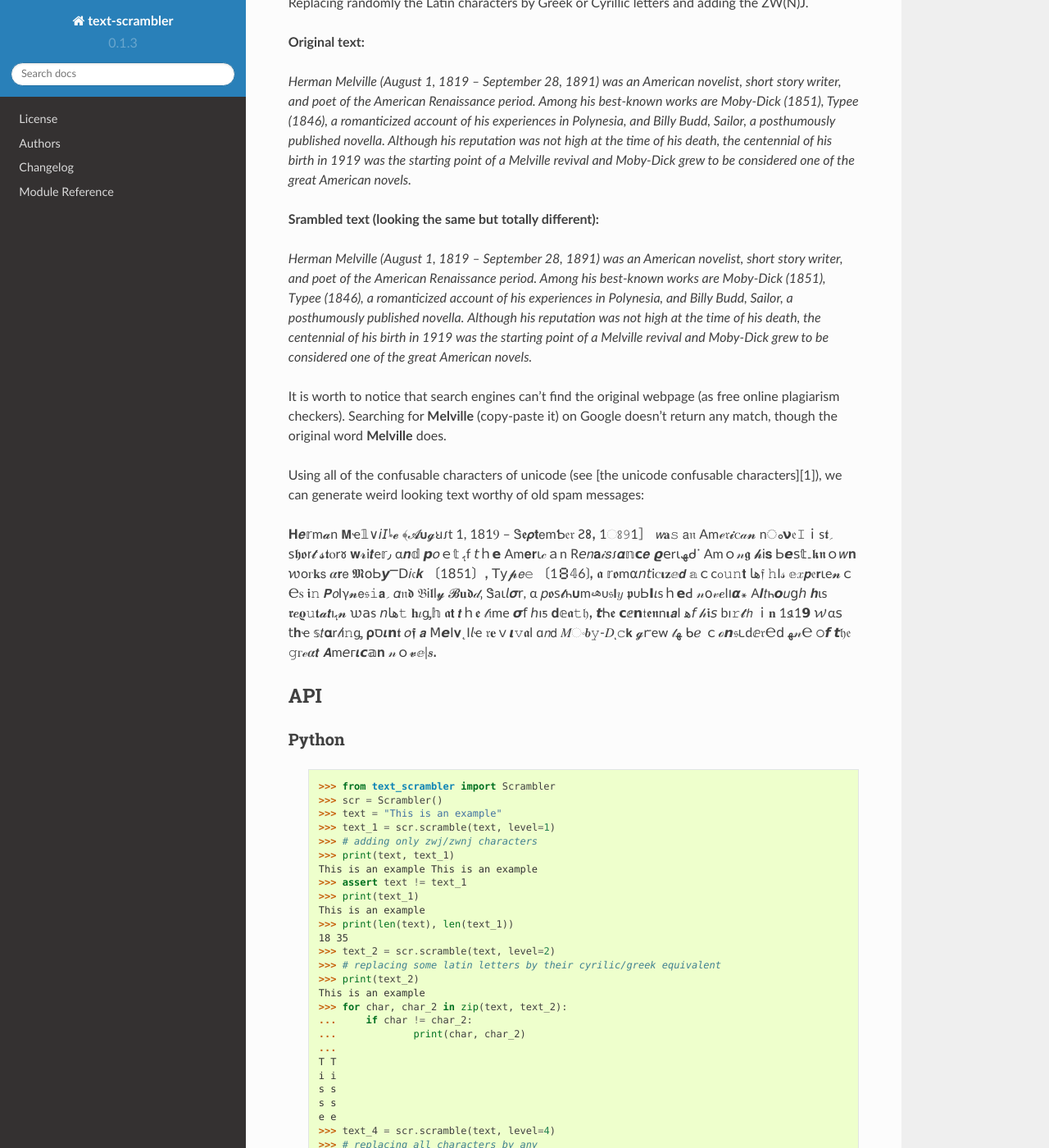
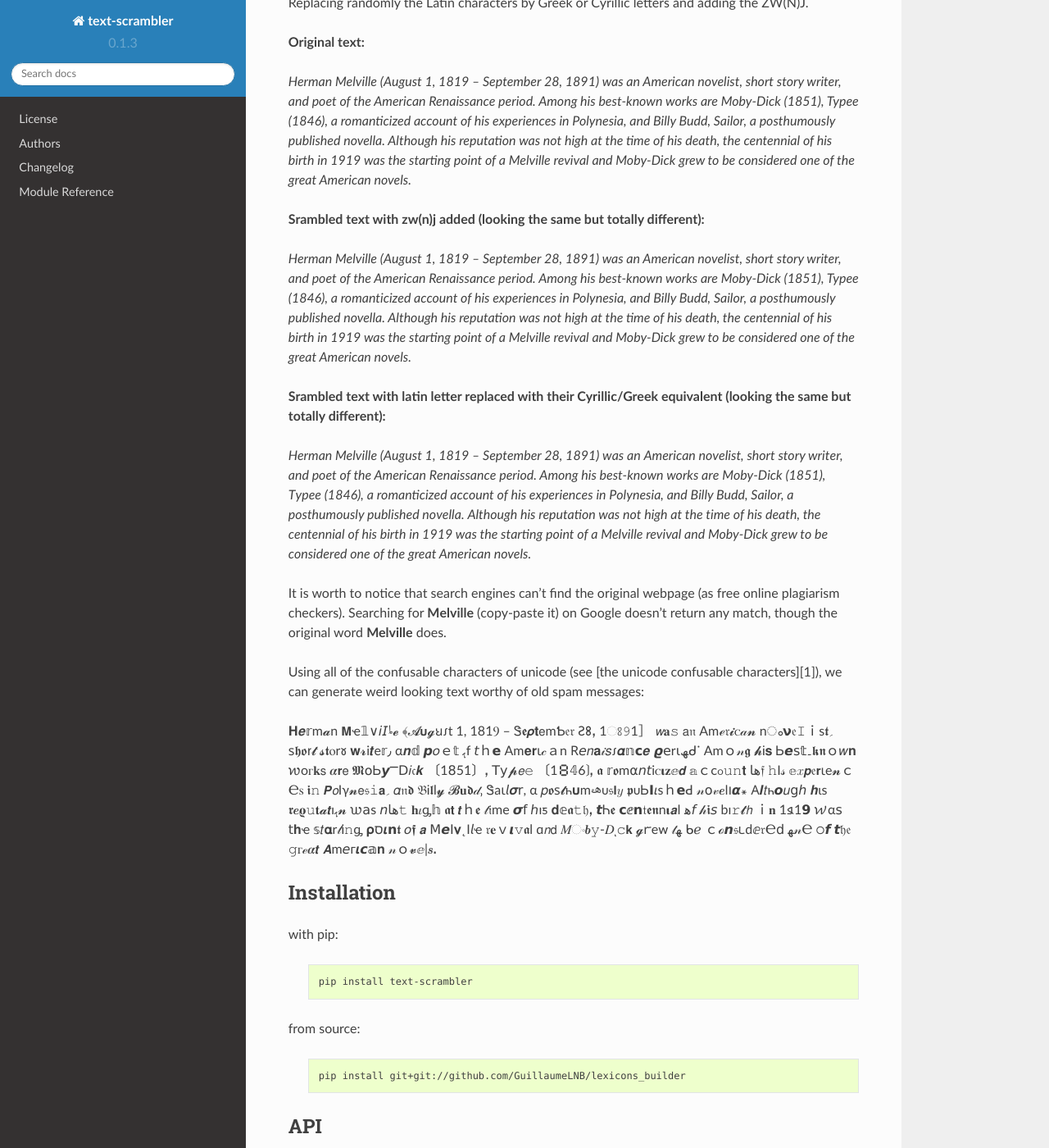
Before and after one commit to GuillaumeLNB/text-scrambler, a Sphinx documentation site: the page built from docs/index.rst, in a window 1280 px wide and 1400 px high, scrolled down 296 px. Shown: the whole window at 82% size. Built offline with Sphinx 7.4.7 and the Read the Docs theme 2.0.0, drawn with Linux system fonts in a browser that asks for light colours.

Commit message:
updated documentation

```diff
--- a/docs/index.rst
+++ b/docs/index.rst
@@ -14,9 +14,13 @@ Replacing randomly the Latin characters by Greek or Cyrillic letters and adding
 
 `Herman Melville (August 1, 1819 – September 28, 1891) was an American novelist, short story writer, and poet of the American Renaissance period. Among his best-known works are Moby-Dick (1851), Typee (1846), a romanticized account of his experiences in Polynesia, and Billy Budd, Sailor, a posthumously published novella. Although his reputation was not high at the time of his death, the centennial of his birth in 1919 was the starting point of a Melville revival and Moby-Dick grew to be considered one of the great American novels.`
 
-**Srambled text (looking the same but totally different):**
+**Srambled text with zw(n)j added (looking the same but totally different):**
 
-`Неrman Μelvillе (Аugust 1, 1819 – Sерtеmbеr 28, 1891) waѕ аn Amerіcan nοvеliѕt, shοrt stоry wrіtеr, and рoеt οf thе Amеriсаn Rеnaissаnсе реrіοd. Amοng his bеѕt-knοwn works arе Мoby-Diсk (1851), Τyрee (1846), а romаntiсized aсcοunt of his ехperienсеs in Pоlynеѕіа, and Віlly Βudd, Sаilоr, а роѕthumοuѕly рublіshed nοvella. Аlthοugh hiѕ rеputatiоn wаs nоt hіgh аt the tіme оf hіѕ dеath, thе centеnnіаl οf hіѕ bіrth іn 1919 was thе startіng pοint οf a Мelvillе rеvіval аnd Mοby-Dісk grеw to be cоnsіdеrеd оne οf thе grеаt Αmerican novеls.`
+`H‍e‌r‌m‍a‍n‌ ‌M‍e‌l‌v‌i‍l‍l‍e‍ ‌(‍A‍u‍g‌u‌s‍t‌ ‌1‌,‌ ‍1‍8‌1‍9‌ ‌–‌ ‌S‍e‌p‌t‌e‍m‍b‍e‌r‌ ‍2‌8‍,‍ ‍1‍8‌9‌1‍)‌ ‌w‍a‌s‍ ‌a‍n‌ ‍A‌m‌e‌r‌i‌c‍a‌n‍ ‍n‌o‍v‌e‍l‌i‌s‍t‍,‍ ‌s‍h‌o‍r‍t‌ ‍s‌t‌o‌r‍y‍ ‌w‌r‍i‌t‍e‌r‌,‌ ‍a‍n‍d‍ ‌p‌o‌e‌t‌ ‍o‌f‍ ‌t‌h‍e‌ ‌A‍m‌e‍r‌i‍c‌a‌n‍ ‍R‍e‌n‍a‍i‍s‍s‌a‌n‍c‌e‍ ‌p‍e‌r‍i‌o‌d‌.‍ ‍A‌m‍o‌n‍g‍ ‍h‍i‌s‍ ‌b‍e‌s‍t‍-‌k‍n‌o‍w‌n‍ ‌w‍o‌r‍k‍s‌ ‍a‌r‍e‍ ‍M‍o‌b‍y‌-‍D‌i‍c‍k‍ ‍(‌1‍8‌5‍1‍)‍,‌ ‌T‍y‌p‍e‌e‌ ‍(‌1‍8‌4‌6‍)‌,‍ ‌a‌ ‍r‌o‌m‍a‌n‍t‌i‍c‍i‌z‌e‍d‌ ‍a‍c‌c‍o‌u‍n‌t‌ ‍o‌f‌ ‍h‌i‍s‌ ‍e‍x‍p‍e‌r‌i‌e‌n‍c‌e‍s‌ ‌i‍n‍ ‍P‍o‌l‌y‌n‍e‍s‌i‍a‌,‍ ‍a‍n‍d‍ ‍B‍i‍l‍l‌y‌ ‌B‌u‌d‍d‌,‍ ‍S‍a‌i‌l‌o‍r‌,‍ ‍a‌ ‍p‌o‌s‍t‌h‍u‍m‌o‍u‌s‍l‍y‌ ‌p‍u‌b‍l‍i‌s‌h‍e‌d‍ ‍n‌o‌v‌e‌l‍l‍a‍.‌ ‍A‍l‍t‍h‌o‍u‍g‍h‍ ‍h‌i‍s‌ ‌r‍e‌p‍u‍t‌a‍t‍i‌o‌n‍ ‌w‍a‌s‌ ‍n‌o‌t‌ ‍h‌i‌g‍h‌ ‍a‌t‌ ‌t‌h‌e‌ ‌t‍i‍m‍e‍ ‍o‍f‌ ‌h‌i‍s‍ ‌d‌e‍a‍t‍h‌,‌ ‌t‍h‌e‍ ‌c‍e‌n‍t‌e‍n‌n‌i‍a‍l‌ ‍o‍f‌ ‍h‍i‌s‍ ‍b‍i‌r‌t‍h‍ ‌i‌n‌ ‍1‌9‍1‌9‌ ‌w‍a‍s‍ ‌t‌h‌e‍ ‌s‌t‍a‍r‌t‍i‍n‍g‍ ‍p‍o‌i‌n‌t‌ ‍o‌f‌ ‍a‌ ‍M‍e‌l‌v‌i‍l‌l‌e‍ ‌r‍e‍v‌i‌v‍a‍l‍ ‌a‌n‍d‌ ‍M‍o‍b‌y‍-‌D‌i‌c‌k‍ ‍g‍r‌e‌w‍ ‌t‌o‌ ‌b‍e‍ ‌c‌o‌n‍s‌i‌d‌e‍r‌e‌d‌ ‌o‍n‍e‌ ‍o‌f‌ ‍t‌h‌e‍ ‍g‍r‌e‍a‌t‌ ‌A‌m‍e‌r‌i‍c‍a‍n‍ ‍n‌o‌v‌e‍l‌s‍.`
+
+**Srambled text with latin letter replaced with their Cyrillic/Greek equivalent (looking the same but totally different):**
+
+`Неrman Melvіllе (Αuguѕt 1, 1819 – Septеmber 28, 1891) wаѕ an Аmеrісаn nοvеlist, shοrt story writеr, and poеt оf the Americаn Rеnaіssanсe pеriоd. Amоng his bеst-known works arе Μoby-Dісk (1851), Τyреe (1846), a rоmаnticizеd accоunt оf hіs eхрerіencеs in Ρоlynеѕiа, аnd Вilly Budd, Ѕаіlοr, а pοsthumously рublіshed nоvеllа. Although hiѕ reputation was nοt hіgh at thе tіme οf hіѕ dеаth, the сentennіаl оf hіs bіrth in 1919 waѕ thе stаrting point οf a Μelville revival and Μοby-Dick grew tο bе соnѕidеrеd οne оf the great American novels.`
 
 
 It is worth to notice that search engines can't find the original webpage (as free online plagiarism checkers). Searching for **Μelvillе** (copy-paste it) on Google doesn't return any match, though the original word **Melville** does.
@@ -26,6 +30,21 @@ Using all of the confusable characters of unicode (see [the unicode confusable c
 
 𝚮‍𝒆‌𝕣‍m‍𝓪‍n‍ ‍𝝡‍ҽ‌𝟙‍∨‍𝘪‍𝘐‌𞺀‍𝓮‍ ‍﴾‍𝓐‍𝞄‍𝓰‍ꞟ‌𑣁‍t‌ ‌1‌,‌ ‍1‍8‌1‍Ⳋ‌ ‍–‍ ‌Ꮥ‌𝖊‍𝞺‌𝐭‍𝖾‌m‍Ƅ‌𝔢‌𝔯‌ ‍Ƨ‍𐌚‌ꓹ‌ ‍1‍ଃ‌𝟿‍1‍］‌ ‍𝘸‍𝐚‍𝚜‍ ‍𝖺‌𝔫‍ ‍Α‍m‌ℯ‌𝔯‌𝓲‌ꮯ‌𝒶‌𝓷‌ ‍n‌ം‍𝝼‍𝔢‍𝙸‌ｉ‌s‌𝖙‍؍‍ ‍𐑈‌𝖍‌ꬽ‍ꭇ‍𝓽‍ ‌𝓼‌𝖙‍ⲟ‌r‌𑣜‍ ‍𝐰‌𝓻‌і‍𝒕‍е‍𝕣‍٫‍ ‍α‌𝒏‌𝕕‍ ‍𝙥‌𝜊‍ｅ‍𝕥‍ ‍ﮨ‍f‌ ‌𝘵‍ｈ‍𝗲‌ ‌Α‌m‍𝐞‍𝐫‌ꙇ‌𝒸‍ａ‍n‌ ‍𖼵‍𝘦‍𝑛‌𝐚‌𝒾‌𝑠‌𑣁‌𝜶‌𝕟‌𝗰‌𝒆‍ ‌𝟈‍𝖾‌r‍⍳‌ﮫ‌ᑯ‌𐩐‌ ‍Α‌m‍ｏ‍𝓃‌𝖌‍ ‌𝓱‌Ꭵ‌𝐬‍ ‌Ꮟ‍𝙚‌𝗌‍𝕥‌۔‍𝖐‌𝖓‌ｏ‌𝑤‍𝐧‍ ‌𑜎‌о‌ꮁ‍𝐤‌𝗌‍ ‌𝜶‍𝗿‍𝖾‌ ‌𝕸‍໐‍Ꮟ‍𝙮‍Ⲻ‍𝖣‍𝑖‍𝔠‌𝒌‌ ‍〔‍1‌𝟪‌5‍1‍〕‌ꓹ‌ ‌𝖳‍𝗒‌𝓹‍𝘦‌𝚎‌ ‌〔‍1‍🯸‌𝟜‌6‍❳‍ꓹ‌ ‍𝖆‍ ‌𝕣‌ꬽ‍m‍⍺‌𝘯‌𝘵‌і‌ꮯ‌𝛊‍𝐳‍ⅇ‍𝙙‍ ‍𝕒‌ｃ‍ᴄ‌ჿ‌𝚞‍𝚗‌𝐭‍ ‍𞹤‍𝔣‍ ‍𝚑‌ӏ‌𝓈‌ ‍𝕖‍𝑥‌𝙥‍𝔢‍𝗿‍ꙇ‌e‌𝓷‍ｃ‌℮‍ꮪ‌ ‌𝖎‍𝚗‍ ‌𝙋‍𝘰‌Ӏ‍γ‌𝓷‍𝖾‍𝔰‍𝚒‌𝗮‌؍‍ ‌𝛼‍𝔫‍𝖉‌ ‍𝔅‌Ꭵ‌𝖑‌l‌𝔂‌ ‌𝓑‍𝐮‌𝖉‌𝒹‌‚‌ ‍Ꮥ‌а‌ꙇ‌𝘭‍𝝈‍𝗋‌,‍ ‌α‍ ‍𝑝‍ꬽ‍𐑈‍𝓽‌һ‍𝛖‍m‍𞺄‌ᴜ‍𝔰‍𝗹‌𝑦‍ ‌𝖕‍ᴜ‍Ꮟ‍𝝞‌𝜄‌s‍ｈ‍𝗲‍ꓒ‌ ‌𝓃‍𝗈‌𝓋‍𝒆‌𐌉‌ו‌𝞪‍꘎‍ ‍𖽀‍𝜤‍𝑡‍һ‍𝙤‍𝑢‌ց‍𝘩‌ ‌𝒉‌ι‍ѕ‌ ‌𝖗‌𝒆‌𝛠‍𝚞‍𝐭‌𝓪‌𝙩‌ɪ‍ﮨ‍𝓷‍ ‌𑜊‍𝖺‍s‌ ‍𝘯‍𞹤‍𝚝‌ ‌𝐡‌𝜄‌ᶃ‍𝕙‍ ‍𝖆‍𝘁‍ ‌𝙩‍ｈ‍ꬲ‌ ‍𝓉‌𝔦‍m‍е‍ ‌𝞼‍ẝ‍ ‍ℎ‌ı‍ƽ‍ ‌𝐝‌𝕖‍𝖆‍𝚝‌𝔥‌ꓹ‌ ‍𝙩‌Ꮒ‌ꬲ‍ ‌𝗰‌ⅇ‌𝗻‌𝔱‍𝖊‌𝖓‌n‍𝛊‍𝙖‌𐌠‌ ‍ﻫ‍𝘧‌ ‌𝒽‍𝖎‍𝘴‍ ‍b‍ı‌𝚛‌𝓽‌𝘩‌ ‌ｉ‌𝐧‍ ‍1‍𑣖‌1‍𝟵‌ ‍𑜏‌α‌𝗌‌ ‌𝗍‌𝐡‌ҽ‍ ‍𝕤‍𝑡‍𝛂‌r‍𝓉‍Ꭵ‌𝚗‍ᶃ‍ ‌𝛒‍ס‌𝜾‍𝗻‌𝖙‌ ‌𝜊‌𝖋‌ ‍𝙖‌ ‍ꓟ‍𝙚‌ⵏ‌𝛎‍˛‍І‍𝘭‍ҽ‌ ‌𝔯‍𝐞‌ｖ‌𝞲‌𝚟‌𝖆‍l‍ ‍ɑ‍𝘯‍𝖽‍ ‍𝑀‌ං‌𝒃‍𝚢‌‐‍𝐷‍ͺ‌𝚌‌𝗸‍ ‌𝓰‌ꭈ‌е‌ᴡ‌ ‍𝓉‌ﮭ‌ ‌ᑲ‍ℯ‍ ‌ｃ‍ℴ‍𝙣‌𝔰‌𑣃‍d‍ⅇ‍𝔯‌℮‌ⅾ‍ ‍ﻬ‌𝓃‌℮‍ ‌੦‌𝙛‌ ‍𝙩‌𝔥‍𝔢‍ ‌𝚐‍ꮁ‌ℯ‍𝜶‍𝙩‍ ‍𝞐‍m‍𝘦‍ᴦ‌𝜾‌𝙘‌𝕒‍𝐧‍ ‍𝓃‌ｏ‌𝓿‌ⅇ‍|‍𝒔‍ꓸ
 
+Installation
+~~~~~~~~~~~~
+
+with pip:
+
+    .. code:: bash
+
+        pip install text-scrambler
+
+
+from source:
+
+    .. code:: bash
+
+        pip install git+git://github.com/GuillaumeLNB/lexicons_builder
 
 
 API
```
Also changed, not shown: README.rst (+30 -7 lines).
